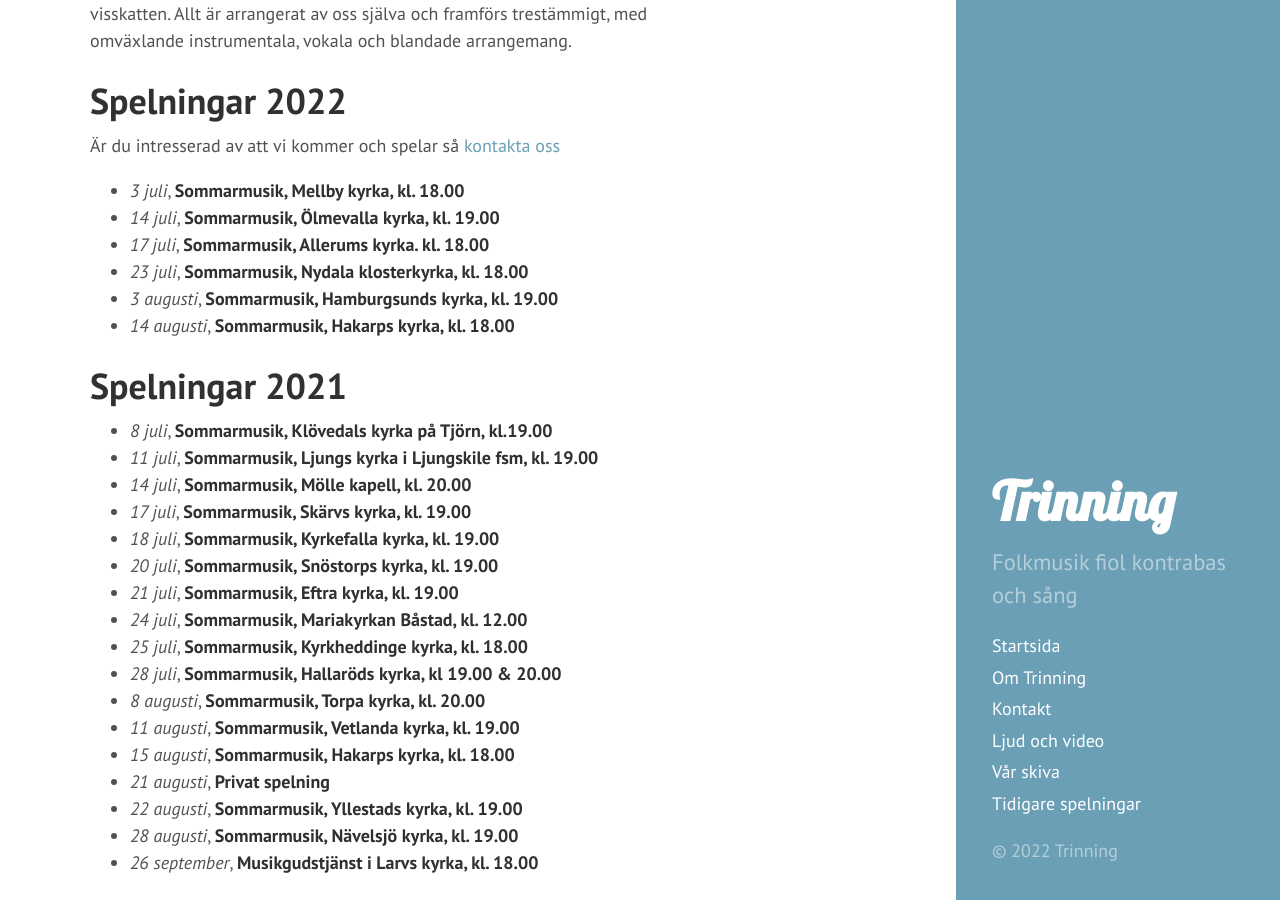
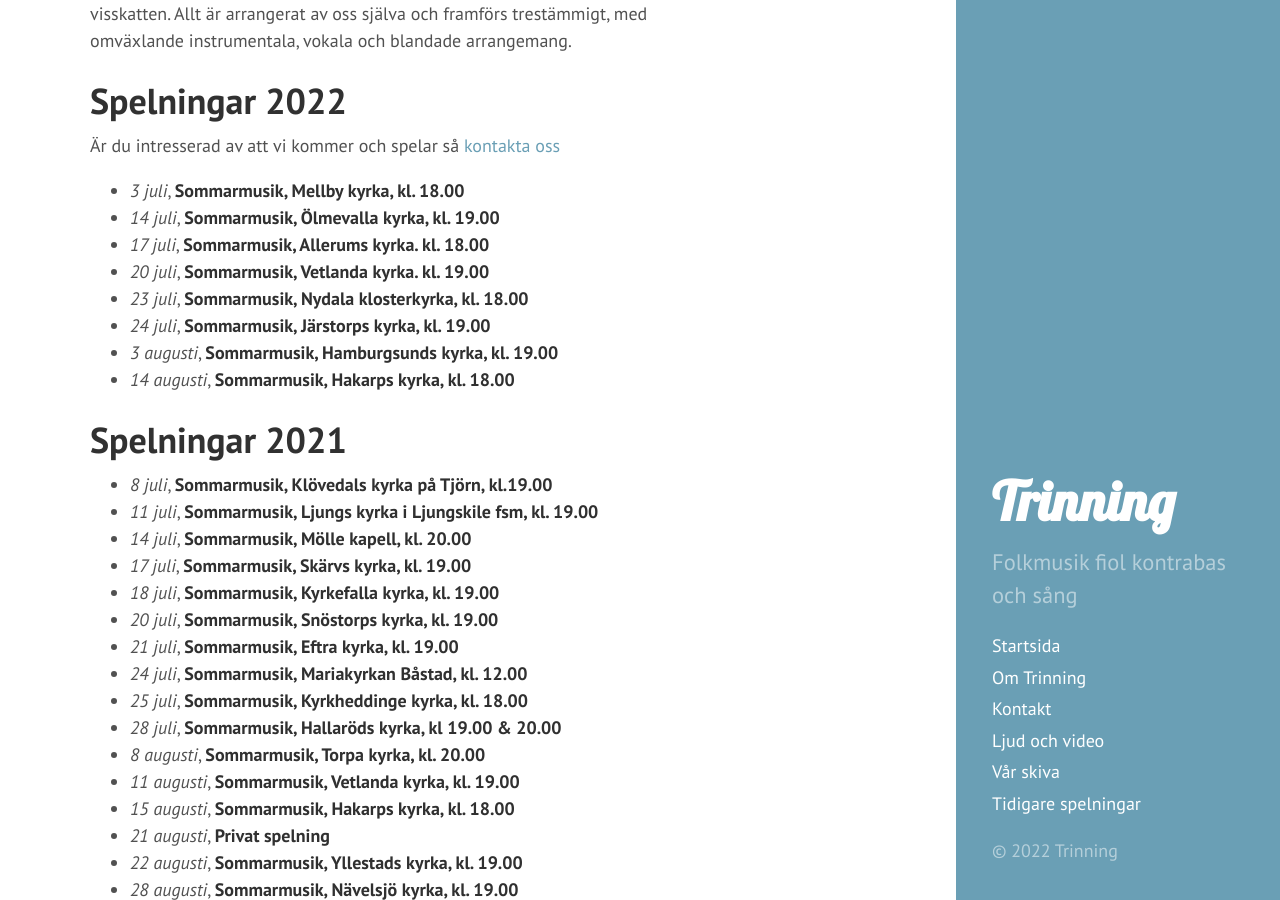
Before and after one commit to trinning/trinning.github.io, a Jekyll site: the page built from index.md, in a window 1280 px wide and 900 px high, scrolled down 516 px. Built offline with Jekyll 4.4.1, drawn with Linux system fonts in a browser that asks for light colours.

Commit message:
uppdaterat spelningar

```diff
--- a/index.md
+++ b/index.md
@@ -17,7 +17,9 @@ in lite norskt, amerikanskt, låtar från de brittiska öarna och visor från de
 * *3 juli*, **Sommarmusik, Mellby kyrka, kl. 18.00**
 * *14 juli*, **Sommarmusik, Ölmevalla kyrka, kl. 19.00**
 * *17 juli*, **Sommarmusik, Allerums kyrka. kl. 18.00**
+* *20 juli*, **Sommarmusik, Vetlanda kyrka. kl. 19.00**
 * *23 juli*, **Sommarmusik, Nydala klosterkyrka, kl. 18.00**
+* *24 juli*, **Sommarmusik, Järstorps kyrka, kl. 19.00**
 * *3 augusti*, **Sommarmusik, Hamburgsunds kyrka, kl. 19.00**
 * *14 augusti*, **Sommarmusik, Hakarps kyrka, kl. 18.00**
 
```
